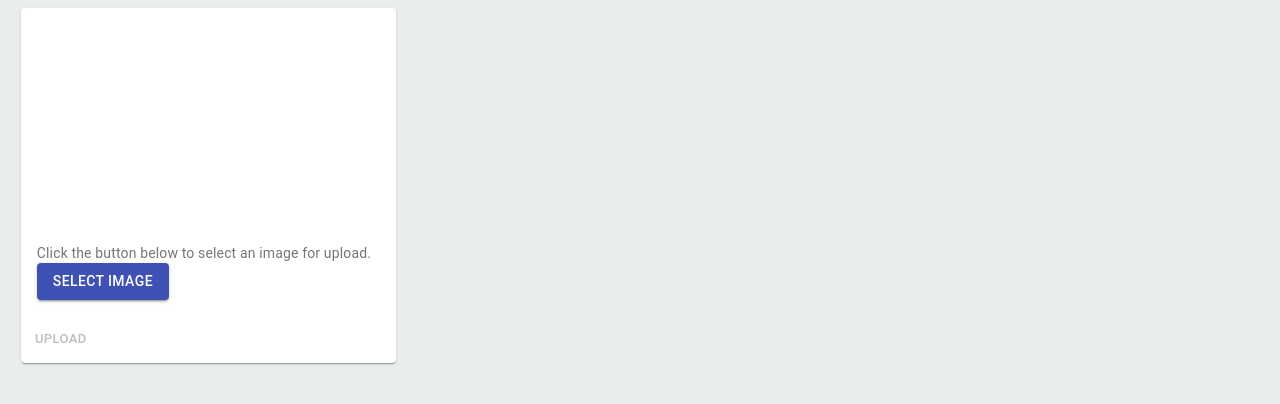
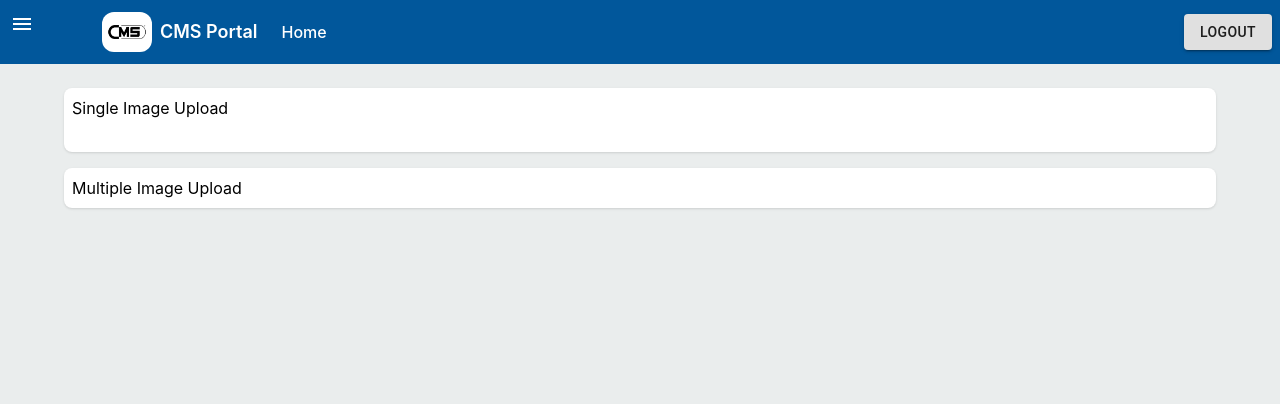
Before and after one commit to BNG-APP/CMS-Frontend, a React (Vite) app: page /image in a window 1280 px wide. Shown: the top 404 px of the page. Built offline with nearby package versions, Linux system fonts and the light colour scheme; sample sign-in values are in the browser's storage.

Commit message:
added search section

```diff
--- a/src/App.jsx
+++ b/src/App.jsx
@@ -1,18 +1,61 @@
 import { useNavigate } from "react-router-dom";
-import React from "react"
+import React, { useState } from "react";
 import "./App.css";
 import { Card, Header } from "./CommonComponent";
 import { useSelector } from "react-redux";
 import Breadcrumbs from "./CommonComponent/Breadcrumbs";
 function App() {
   const navigate = useNavigate();
-  const sideMenu=useSelector(store=>store.app.isSideMenuOpen)
+  const [searchTerm, setSearchTerm] = useState("");
+  const [searchResults, setSearchResults] = useState([]);
+  const sideMenu = useSelector((store) => store.app.isSideMenuOpen);
+  const fetchSearchResults = async (searchTerm) => {
+    try {
+      const response = await axios.get(
+        `YOUR_API_ENDPOINT?search=${searchTerm}`
+      );
+      setSearchResults(response.data);
+    } catch (error) {
+      console.log(error);
+    }
+  };
+  const handleSearchInputChange = (event) => {
+    setSearchTerm(event.target.value);
+  };
+  const handleSearchSubmit = () => {
+    fetchSearchResults(searchTerm);
+  };
   return (
     <div className="App w-full">
       <Header />
 
-      <div className="flex justify-center items-center w-full mt-20">
-      <div className={`bg-white rounded-md drop-shadow-2xl w-[90%] ${sideMenu?'ml-[240px] w-[80%]':''}`}>
+      <div className="flex justify-center items-center flex-col w-full mt-20">
+        <div className="bg-white rounded-md drop-shadow-2xl w-[90%] mb-2  p-2">
+          <input
+            type="text"
+            value={searchTerm}
+            className="border-2 border-black text-black rounded-lg p-1"
+            onChange={handleSearchInputChange}
+          />
+          <button
+            className="bg-gray-400 text-white m-2 py-2 px-4 rounded-lg"
+            onClick={handleSearchSubmit}
+          >
+            Search
+          </button>
+        </div>
+        {searchResults.length > 0 && (
+          <div className="bg-white rounded-md drop-shadow-2xl w-[90%] mb-2  p-2">
+            {searchResults.map((result) => (
+              <div key={result.id}>{result.title}</div>
+            ))}
+          </div>
+        )}
+        <div
+          className={`bg-white rounded-md drop-shadow-2xl w-[90%] ${
+            sideMenu ? "ml-[240px] w-[80%]" : ""
+          }`}
+        >
           <div className="text-black py-5 px-5 font-bold text-lg">Uploads</div>
           <div className="flex flex-wrap justify-center my-1 mx-4 ">
             <Card
--- a/src/CommonComponent/AudioUpload.jsx
+++ b/src/CommonComponent/AudioUpload.jsx
@@ -1,8 +1,12 @@
 import React from 'react'
+import Header from './Header'
 
 const AudioUpload = () => {
   return (
-    <div>AudioUpload</div>
+    <div>
+      <Header />
+      <h1 className='txt-black'>Audio</h1>
+    </div>
   )
 }
 
--- a/src/CommonComponent/ImageUpload.jsx
+++ b/src/CommonComponent/ImageUpload.jsx
@@ -1,68 +1,38 @@
-import { useState } from "react";
-import { makeStyles } from "@material-ui/core/styles";
-import {
-  Button,
-  Card,
-  CardActions,
-  CardContent,
-  CardMedia,
-  Typography,
-} from "@material-ui/core";
+import React, { useState } from "react";
+import Header from "./Header";
 
-const useStyles = makeStyles((theme) => ({
-  root: {
-    maxWidth: 375,
-    width:"100%",
-    marginLeft: theme.spacing(2.6),
-    marginTop:theme.spacing(1)
-  },
-  media: {
-    height: 0,
-    paddingTop: "56.25%", // 16:9
-  },
-  input: {
-    display: "none",
-  },
-}));
+export default function ImageUpload() {
+  const [isSingleExpanded, setIsSingleExpanded] = useState(false);
+  const [isMultiExpanded, setIsMultiExpanded] = useState(false);
 
-export default function ImageUpload({uploadText,key}) {
-  const classes = useStyles();
-  const [image, setImage] = useState(null);
+  const handleSingleImageSection = () => {
+    setIsSingleExpanded(!isSingleExpanded);
+    setIsMultiExpanded(false)
+  };
+  const handleMultiImageSection = () => {
+    console.log("bye");
+    setIsMultiExpanded(!isMultiExpanded);
+    setIsSingleExpanded(false)
+  };
 
-  const handleFileSelect = (event) => {
-    setImage(URL.createObjectURL(event.target.files[0]));
-  };
-console.log(key,uploadText);
   return (
-      <div className="">
-    <Card className={classes.root} key={uploadText}>
-      <CardMedia className={classes.media} image={image} title="Preview" />
-      <CardContent>
-        <Typography gutterBottom variant="h5" component="h2">
-         {uploadText}
-        </Typography>
-        <Typography variant="body2" color="textSecondary" component="p">
-          Click the button below to select an image for upload.
-        </Typography>
-        <input
-          accept="image/*"
-          className={classes.input}
-          id={`image-upload-button-${uploadText}`}
-          type="file"
-          onChange={handleFileSelect}
-        />
-        <label htmlFor={`image-upload-button-${uploadText}`}>
-          <Button variant="contained" color="primary" component="span">
-            Select Image
-          </Button>
-        </label>
-      </CardContent>
-      <CardActions>
-        <Button size="small" color="primary" disabled={!image}>
-          Upload
-        </Button>
-      </CardActions>
-    </Card>
+    <div className="">
+      <Header />
+      <div className="mt-20 flex items-center flex-col">
+        <div
+          className={`w-[90%] bg-white text-black p-2 m-2 rounded-lg shadow cursor-pointer ${isSingleExpanded?"h-80":""}`}
+          onClick={handleSingleImageSection}
+        >
+          Single Image Upload
+          <div>
+            <input />
+          </div>
+        </div>
+
+        <div className={`w-[90%] bg-white text-black p-2 m-2 rounded-lg shadow ${isMultiExpanded?"h-80":""}`} onClick={handleMultiImageSection}>
+          Multiple Image Upload
+        </div>
+      </div>
     </div>
   );
 }
--- a/src/CommonComponent/PdfUpload.jsx
+++ b/src/CommonComponent/PdfUpload.jsx
@@ -5,7 +5,7 @@ const PdfUpload = () => {
   return (
     <Box>
         <Header title="" subtitle=""/>
-        Pdjhvsjhdjhg
+      <h1 className='text-black'>Pdf Upload</h1>
     </Box>
   )
 }
--- a/src/CommonComponent/VideoUpload.jsx
+++ b/src/CommonComponent/VideoUpload.jsx
@@ -1,8 +1,12 @@
 import React from 'react'
+import Header from './Header'
 
 const VideoUpload = () => {
   return (
-    <div>VideoUpload</div>
+    <div>
+      <Header />
+      <h1 className='text-black'>VideoUpload</h1>
+    </div>
   )
 }
 
--- a/src/Component/Swipe4win/EditDetails.jsx
+++ b/src/Component/Swipe4win/EditDetails.jsx
@@ -197,7 +197,7 @@ const EditEntity = () => {
   return (
     <>
     <Header />
-    <Breadcrumbs />
+
     <div className={classes.container}>
       <h2>Edit Row</h2>
       <form onSubmit={handleSubmit}>
```
Lines whose indentation alone changed are shown as unchanged.
